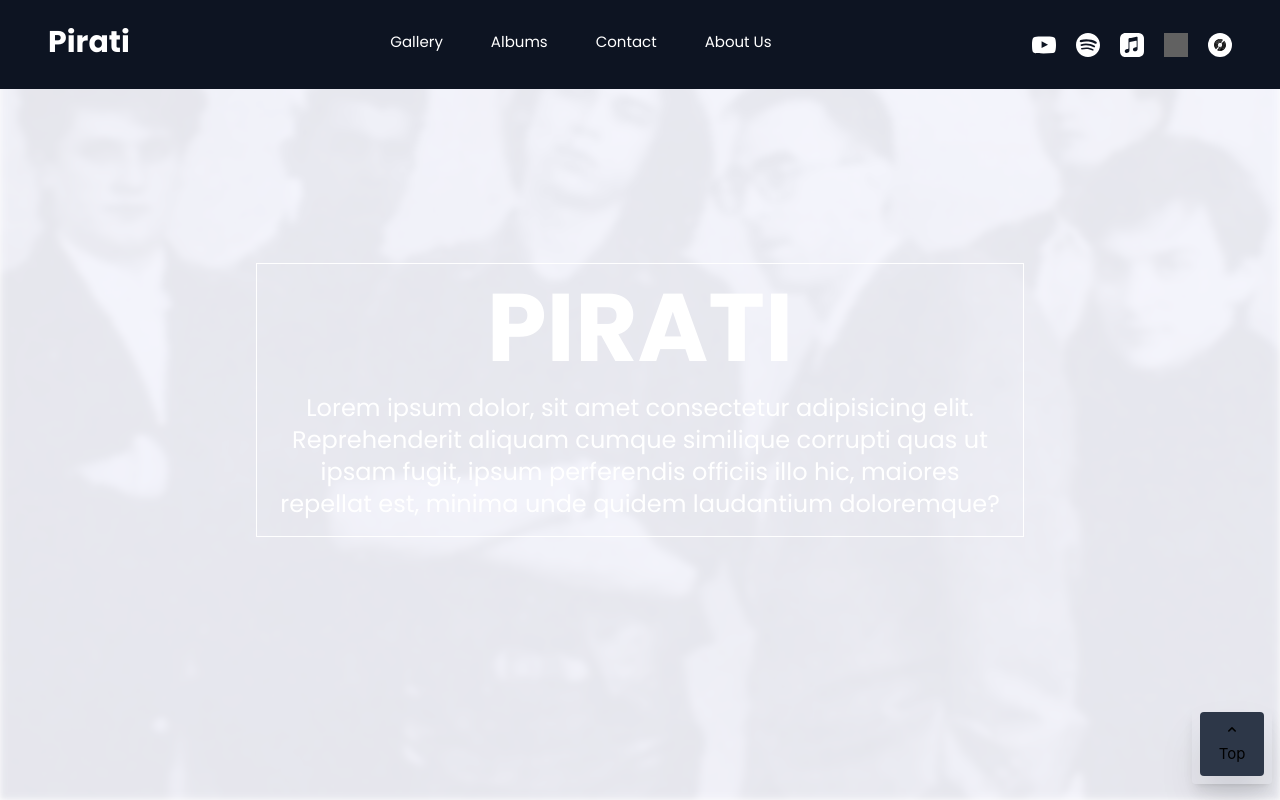
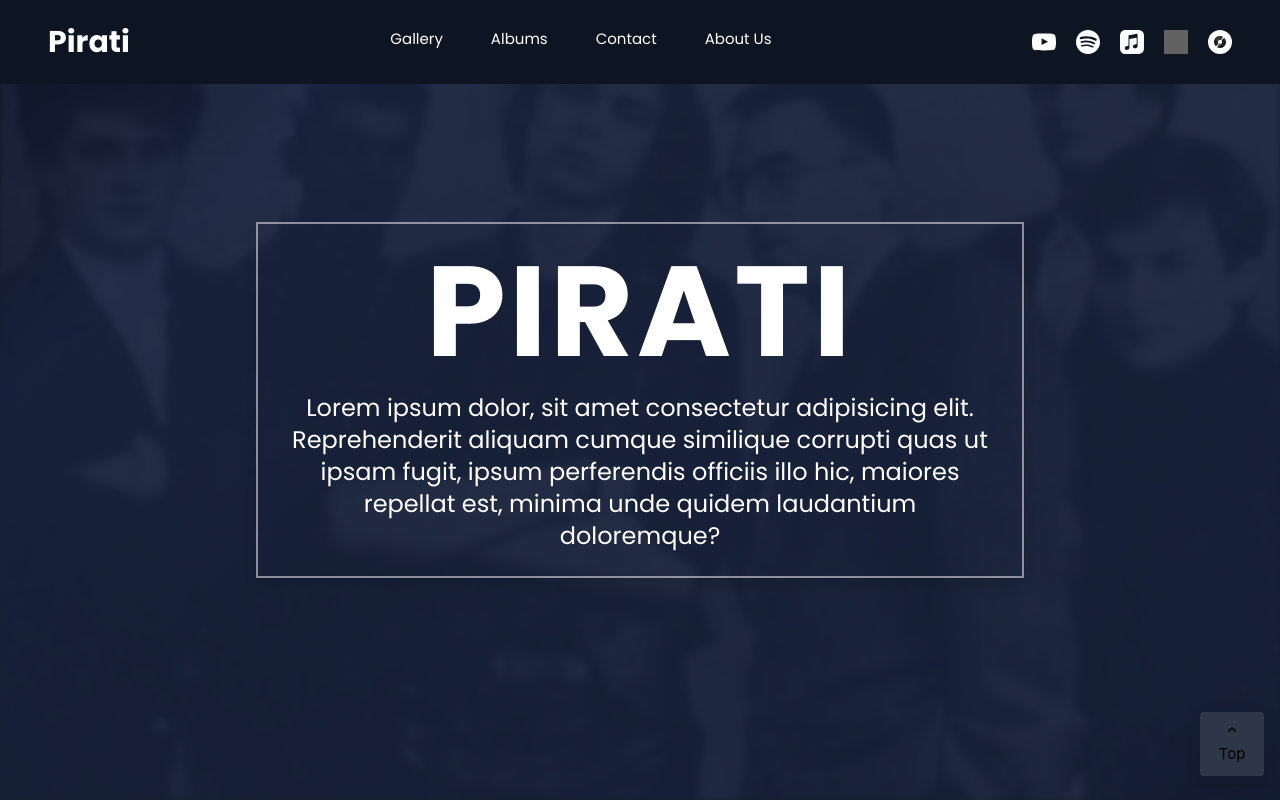
Before and after one commit to MCCN-DEV/pirati-webpage, a Vue app: page / in a window 1280 px wide. Shown: the top 800 px of the page. Built offline with nearby package versions, Linux system fonts and the light colour scheme; grey boxes are pictures that could not be loaded.

Commit message:
More animations and colors

```diff
--- a/src/assets/base.css
+++ b/src/assets/base.css
@@ -44,8 +44,35 @@
 body {
   min-height: 100vh;
   color: var(--color-text);
-  background: var(--color-background);
-  transition:
+  background: linear-gradient(135deg,
+  hsla(219, 43%, 12%, 1) 0%,
+  hsla(220, 42%, 13%, 1) 20%,
+  hsla(219, 41%, 13%, 1) 40%,
+  hsla(219, 41%, 14%, 1) 60%,
+  hsla(219, 40%, 14%, 1) 80%,
+  hsla(220, 41%, 15%, 1) 90%,
+  hsla(220, 45%, 9%, 1) 100%
+);
+background: -moz-linear-gradient(135deg,
+  hsla(219, 43%, 12%, 1) 0%,
+  hsla(220, 42%, 13%, 1) 20%,
+  hsla(219, 41%, 13%, 1) 40%,
+  hsla(219, 41%, 14%, 1) 60%,
+  hsla(219, 40%, 14%, 1) 80%,
+  hsla(220, 41%, 15%, 1) 90%,
+  hsla(220, 45%, 9%, 1) 100%
+);
+background: -webkit-linear-gradient(135deg,
+  hsla(219, 43%, 12%, 1) 0%,
+  hsla(220, 42%, 13%, 1) 20%,
+  hsla(219, 41%, 13%, 1) 40%,
+  hsla(219, 41%, 14%, 1) 60%,
+  hsla(219, 40%, 14%, 1) 80%,
+  hsla(220, 41%, 15%, 1) 90%,
+  hsla(220, 45%, 9%, 1) 100%
+);
+
+      transition:
     color 0.5s,
     background-color 0.5s;
   line-height: 1.6;
--- a/src/components/Carousel.vue
+++ b/src/components/Carousel.vue
@@ -6,7 +6,7 @@
       </h2>
     </div>
   </div>
-  <div  class="container mx-auto px-4 py-8 md:px-6 lg:px-8">
+  <div class="container mx-auto px-4 py-8 md:px-6 lg:px-8">
     <div class="relative overflow-hidden shadow-carousel modern-carousel">
       <div class="carousel-container">
         <div
--- a/src/components/FeaturedAlbum.vue
+++ b/src/components/FeaturedAlbum.vue
@@ -3,33 +3,67 @@
     <section id="albums">
       <div class="gap-16 items-center py-8 px-4 mx-auto max-w-screen-xl lg:grid lg:grid-cols-2 lg:py-16 lg:px-6">
         <div class="lg:col-span-1 flex items-center">
-          <img class="w-full object-cover rounded-lg" src="https://i.imgur.com/zee13Cf.jpeg" alt="office content">
+          <img
+            class="w-full object-cover rounded-lg image-animate"
+            src="https://i.imgur.com/zee13Cf.jpeg"
+            alt="office content"
+          />
         </div>
         <div class="lg:col-span-1 font-light text-gray-500 sm:text-lg dark:text-gray-400">
           <h2 class="mb-4 text-4xl tracking-tight font-extrabold text-gray-900 dark:text-white">
             Featured Album <span class="font-extrabold highlight">"Lora Holliday"</span>
           </h2>
-          <p class="mb-4">Lorem ipsum dolor sit amet consectetur adipisicing elit. Quam ducimus harum modi vero optio obcaecati similique molestiae doloremque ullam sapiente tempora dolores, corporis quas minus itaque culpa alias odit quo veniam ut neque id quis. Doloribus saepe, labore voluptatem pariatur quisquam dolorem provident nisi rem reprehenderit voluptate iure dicta doloremque.</p>
-          <SpotifyEmbed/>
+          <p class="mb-4">
+            Lorem ipsum dolor sit amet consectetur adipisicing elit. Quam ducimus harum modi vero optio obcaecati similique
+            molestiae doloremque ullam sapiente tempora dolores, corporis quas minus itaque culpa alias odit quo veniam ut
+            neque id quis. Doloribus saepe, labore voluptatem pariatur quisquam dolorem provident nisi rem reprehenderit
+            voluptate iure dicta doloremque.
+          </p>
+          <SpotifyEmbed />
         </div>
       </div>
     </section>
   </div>
 </template>
 
+<script>
+import { gsap } from 'gsap';
+import { ScrollTrigger } from 'gsap/ScrollTrigger';
+import SpotifyEmbed from './SpotifyEmbed.vue';
 
-  <script>
-  import SpotifyEmbed from './SpotifyEmbed.vue';
+gsap.registerPlugin(ScrollTrigger);
 
 export default {
   name: 'FeaturedAlbum',
   components: {
     SpotifyEmbed,
+  },
+  mounted() {
+    gsap.fromTo(
+      '.image-animate',
+      { x: '-100%', opacity: 0 },
+      {
+        x: '0%',
+        opacity: 1,
+        scrollTrigger: {
+          trigger: '.image-animate',
+          start: 'top 80%',
+          end: 'top 50%',
+          scrub: true,
+        },
       }
-  }
+    );
+  },
+};
 </script>
+
 <style scoped>
 .highlight {
   color: var(--color-highlight);
 }
+.image-animate {
+  transform: translateX(-100%);
+  opacity: 0;
+  transition: opacity 0.3s ease, transform 0.3s ease;
+}
 </style>
--- a/src/components/HeroSection.vue
+++ b/src/components/HeroSection.vue
@@ -1,47 +1,12 @@
 <template>
-  <div class="absolute top-1/2 left-1/2 transform -translate-x-1/2 -translate-y-1/2 flex flex-col justify-center items-center w-3/5 p-4 bg-transparent border border-white text-center text-white">
-    <div class="w-full">
-      <h1 class="text-5xl sm:text-6xl md:text-7xl lg:text-8xl font-bold uppercase mb-4">
+  <div class="absolute top-1/2 left-1/2 transform -translate-x-1/2 -translate-y-1/2 flex flex-col justify-center items-center w-3/5 p-6 bg-transparent border-2 border-white border-opacity-50 shadow-lg text-center text-white">
+    <h1 class="text-6xl sm:text-7xl md:text-8xl lg:text-9xl font-bold uppercase tracking-wide mb-4">
       Pirati
     </h1>
     <p class="text-base sm:text-lg md:text-xl lg:text-2xl leading-relaxed">
       Lorem ipsum dolor, sit amet consectetur adipisicing elit. Reprehenderit aliquam cumque similique corrupti quas ut ipsam fugit, ipsum perferendis officiis illo hic, maiores repellat est, minima unde quidem laudantium doloremque?
     </p>
   </div>
-  </div>
 </template>
-
 <style scoped>
-
-
-  .container {
-    position: absolute;
-    top: 50%;
-    left: 50%;
-    transform: translate(-50%, -50%);
-    display: flex;
-    flex-direction: column;
-    justify-content: center;
-    align-items: center;
-    width: 60%;
-    height: auto;
-    padding: 1rem;
-    box-sizing: border-box;
-    text-align: center;
-    color: var(--color-heading);
-    background: transparent;
-    border: 1px solid #fff;
-  }
-
-  .bandname {
-    font-size: 9rem;
-    font-weight: bold;
-    text-transform: uppercase;
-  }
-
-  .description {
-    font-size: 1.25rem;
-    margin-top: 1rem;
-  }
-
 </style>
--- a/src/components/Navbar.vue
+++ b/src/components/Navbar.vue
@@ -3,8 +3,15 @@
     <section class="relative mx-auto">
       <nav class="flex justify-between items-center text-white w-screen">
         <div class="px-5 xl:px-12 py-6 flex w-full items-center justify-between">
-          <a class="text-3xl font-bold font-heading" href="/">
-            Pirati
+          <a class="text-3xl font-bold font-heading letter-animation" href="/">
+            <span class="text-wrapper">
+              <span>P</span>
+              <span>i</span>
+              <span>r</span>
+              <span>a</span>
+              <span>t</span>
+              <span>i</span>
+            </span>
           </a>
           <NavLinks :isMenuOpen="isMenuOpen" />
           <button @click="toggleMenu" class="md:hidden text-white focus:outline-none ml-auto mr-4">
@@ -36,55 +43,73 @@ export default {
     toggleMenu() {
       this.isMenuOpen = !this.isMenuOpen;
     },
-    animateLinks() {
-      gsap.fromTo(
-        '.nav-link::after',
-        { scaleX: 0 },
-        {
-          scaleX: 1,
-          duration: 0.5,
-          ease: 'power2.out',
+    updateHighlight(event) {
+      const spans = document.querySelectorAll('.text-wrapper span');
+      const rect = event.target.getBoundingClientRect();
+      const x = event.clientX - rect.left;
+      const width = rect.width;
+      const percentage = x / width;
+
+      spans.forEach((span, index) => {
+        const spanRect = span.getBoundingClientRect();
+        const spanWidth = spanRect.width;
+        const spanLeft = spanRect.left - rect.left;
+        const spanRight = spanLeft + spanWidth;
+
+        if (x >= spanLeft && x <= spanRight) {
+          gsap.to(span, {
+            color: 'var(--color-highlight)',
+            duration: 0.3,
+            ease: 'power2.out',
+          });
+        } else {
+          gsap.to(span, {
+            color: '#ffffff',
+            duration: 0.3,
+            ease: 'power2.out',
+          });
         }
-      );
+      });
     }
   },
   mounted() {
-    // Trigger animations on hover for links with class 'nav-link'
-    const links = document.querySelectorAll('.nav-link');
-    links.forEach(link => {
-      link.addEventListener('mouseover', this.animateLinks);
-      link.addEventListener('mouseout', () => {
-        gsap.to(link.querySelector('::after'), { scaleX: 0, duration: 0.3 });
+    const textElement = document.querySelector('.letter-animation');
+    if (textElement) {
+      textElement.addEventListener('mousemove', this.updateHighlight);
+      textElement.addEventListener('mouseleave', () => {
+        gsap.to('.text-wrapper span', {
+          color: '#ffffff',
+          duration: 0.3,
+          ease: 'power2.out',
+        });
       });
-    });
+    }
   }
 };
 </script>
-
 
 <style scoped>
 nav a {
   color: #ffffff;
   position: relative;
   display: inline-block;
-  padding-bottom: 5px;
   text-decoration: none;
+  font-weight: bold;
 }
 
-.nav-link::after {
-  content: '';
-  position: absolute;
-  bottom: 0;
-  left: 0;
-  width: 100%;
-  height: 2px;
-  background: var(--color-highlight);
-  transform: scaleX(0);
-  transform-origin: bottom left;
-  transition: transform 0.3s ease;
+.letter-animation {
+  display: inline-block;
 }
 
-.nav-link:hover::after {
-  transform: scaleX(1);
+.text-wrapper {
+  display: inline;
+}
+
+.text-wrapper span {
+  display: inline;
+  font-weight: bold;
+  margin: 0;
+  padding: 0;
+  transition: color 0.3s ease;
 }
 </style>
--- a/src/components/Showcase.vue
+++ b/src/components/Showcase.vue
@@ -15,7 +15,6 @@
     </div>
   </template>
 
-
   <script>
   export default {
     name: 'FeaturedAlbum',
--- a/src/pages/Home.vue
+++ b/src/pages/Home.vue
@@ -8,7 +8,7 @@
       <HeroSection />
       <Showcase class="showcase" />
       <FeaturedAlbum class="featured-album" />
-      <Carousel />
+      <Carousel class="carousel" />
       <Footer />
     </body>
   </div>
```
Lines whose indentation alone changed are shown as unchanged.
